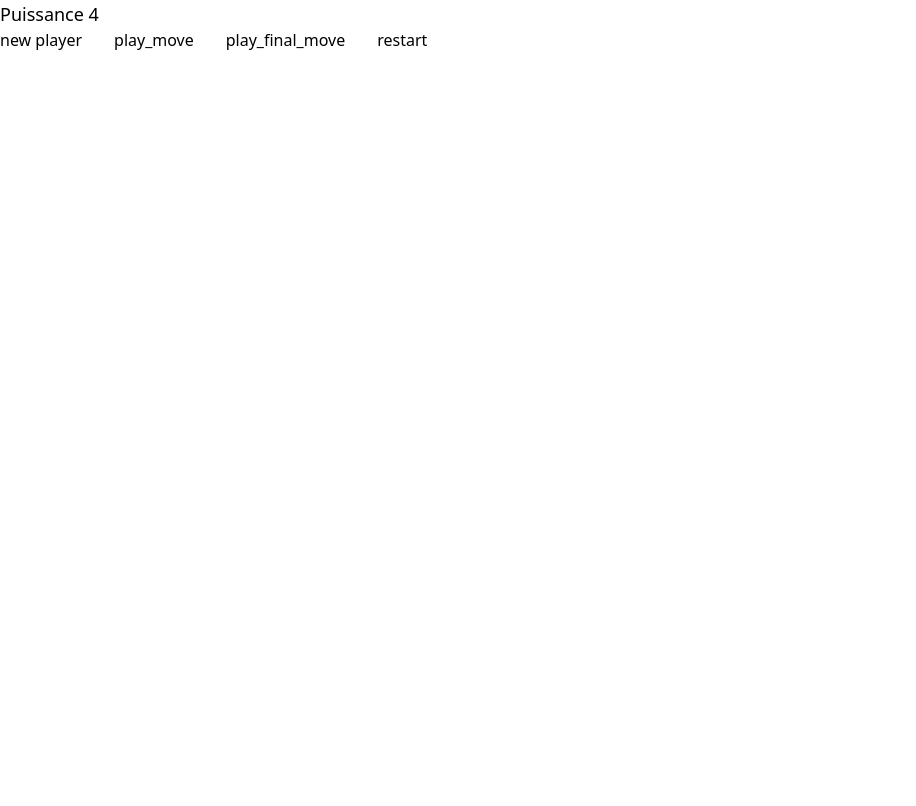
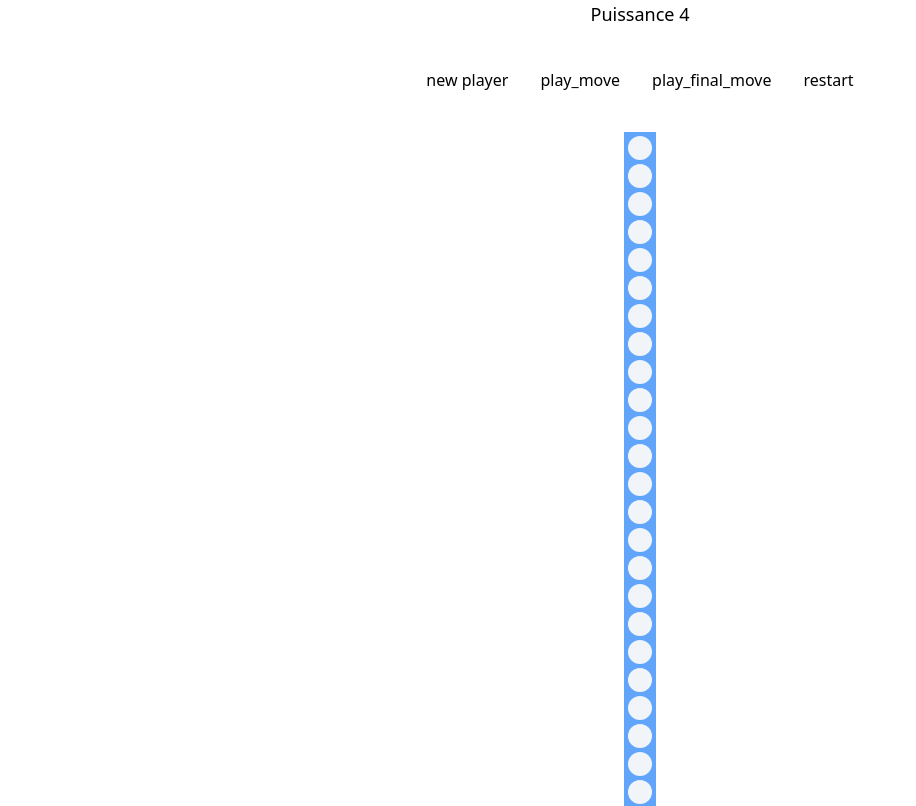
Before and after one commit to QuentEmbie/Puissance_4, a React (Vite) app: page / in a window 1280 px wide. Shown: the top 806 px of the page, without its empty margins (0-916 px from the left). Built offline with nearby package versions, Linux system fonts and the light colour scheme.

Commit message:
walllaaaf

```diff
--- a/package.json
+++ b/package.json
@@ -10,6 +10,7 @@
   },
   "dependencies": {
     "@xstate/react": "^3.0.1",
+    "clsx": "^1.2.1",
     "react": "^18.2.0",
     "react-dom": "^18.2.0",
     "xstate": "^4.35.2"
--- a/src/App.tsx
+++ b/src/App.tsx
@@ -1,10 +1,12 @@
 import "./index.css";
 import { createMachine, interpret } from "xstate";
 import { useMachine } from "@xstate/react";
+import clsx from "clsx";
+import { piece } from "./types";
+import { Grid } from "./components/grid";
 
-type piece = "r" | "j" | "v";
-
-const promiseMachine = createMachine({
+const promiseMachine = createMachine(
+  {
     schema: {
       context: {} as { players?: string[]; grid: piece[][] },
       events: {} as { type: "new_player" } | { type: "play_move" } | { type: "play_final_move" } | { type: "restart" },
@@ -19,7 +21,7 @@ const promiseMachine = createMachine({
         ["v", "v", "v", "v", "v", "v", "v", "v"],
         ["v", "v", "v", "v", "v", "v", "v", "v"],
         ["v", "v", "v", "v", "v", "v", "v", "v"],
-      ["v", "v", "v", "v", "v", "v", "v", "v"],
+        ["v", "v", "j", "r", "v", "v", "v", "v"],
       ],
     },
     states: {
@@ -30,7 +32,7 @@ const promiseMachine = createMachine({
       },
       play: {
         on: {
-        play_move: { target: "play" },
+          play_move: { target: "play", actions: ["play"] },
           play_final_move: { target: "end" },
         },
       },
@@ -40,23 +42,34 @@ const promiseMachine = createMachine({
         },
       },
     },
-});
+  },
+  {
+    actions: {
+      play: (context, event) => {
+        console.log("yoo");
+        console.log(context, event);
+      },
+    },
+  }
+);
 
 function App() {
   const promiseService = interpret(promiseMachine).onTransition((state) => console.log(state.value));
   const [state, send] = useMachine(promiseMachine);
 
-  promiseService.start();
+  //promiseService.start();
 
+  //promiseService.onTransition((d) => console.log(d));
   return (
-    <div>
+    <div className="flex flex-col gap-10 items-center">
       <h1 className="text-black text-lg">Puissance 4</h1>
       <div className="flex gap-8">
         <button onClick={() => send("new_player")}>new player</button>
-        <button onClick={() => send("play_move")}>play_move</button>
+        <button onClick={() => promiseService.send({ type: "new_player" })}>play_move</button>
         <button onClick={() => send("play_final_move")}>play_final_move</button>
         <button onClick={() => send("restart")}>restart</button>
       </div>
+      <Grid grid={state.context.grid} />
     </div>
   );
 }
--- /dev/null
+++ b/src/components/grid.tsx
@@ -0,0 +1,23 @@
+import clsx from "clsx";
+import { FC } from "react";
+import { piece } from "../types";
+
+export const Grid: FC<{ grid: piece[][] }> = ({ grid }) => {
+  return (
+    <div className={clsx("grid w-fit bg-blue-400 p-1 gap-1", `grid-cols-${grid[0].length}`)}>
+      {grid.map((row, i) => {
+        return row.map((el, j) => (
+          <div
+            className={clsx(
+              "rounded-full h-6 w-6 col-span-1",
+              el === "v" && "bg-slate-100",
+              el === "j" && "bg-yellow-300",
+              el === "r" && "bg-red-300"
+            )}
+            key={`${i}-${j}`}
+          />
+        ));
+      })}
+    </div>
+  );
+};
--- /dev/null
+++ b/src/types.tsx
@@ -0,0 +1 @@
+export type piece = "r" | "j" | "v";
```
Also changed, not shown: 1 other file (tests, documents, lock files or other folders). Lines whose indentation alone changed are shown as unchanged.
